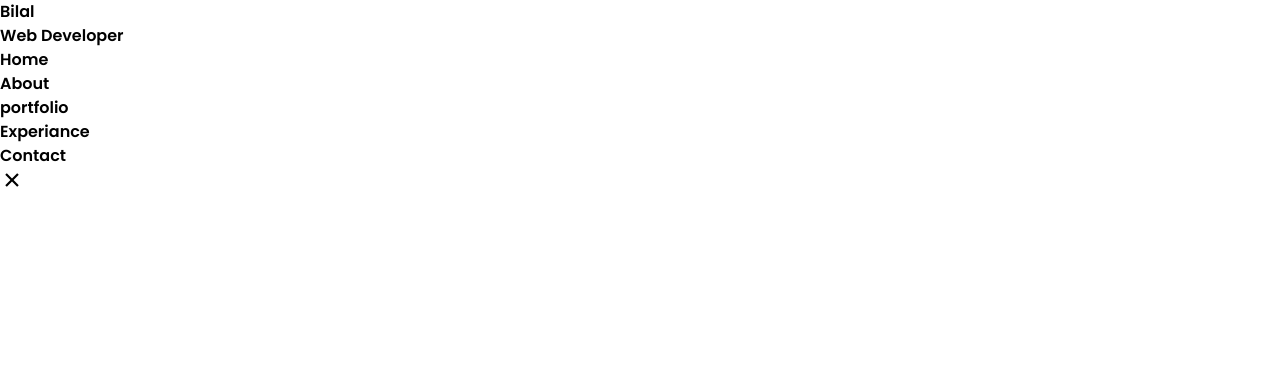
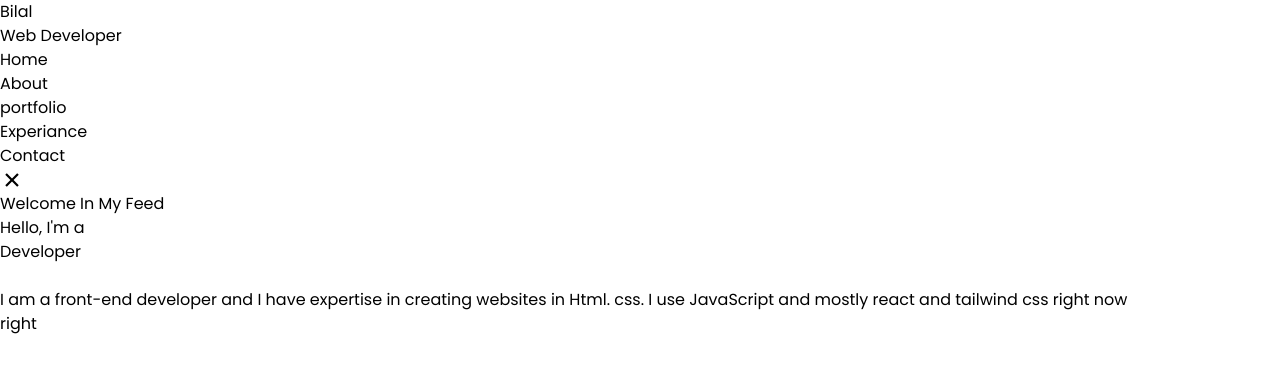
Before and after one commit to BilalAhmed8959/portfolio-bilalahmed, a React (Vite) app: page / in a window 1280 px wide. Shown: the top 372 px of the page. Built offline with nearby package versions, Linux system fonts and the light colour scheme.

Commit message:
portfolio home

```diff
--- a/src/App.jsx
+++ b/src/App.jsx
@@ -1,10 +1,12 @@
 import React from 'react'
 import Navbar from './components/Navbar'
+import Home from './components/Home'
 
 const App = () => {
   return (
   <>
   <Navbar />
+  <Home/>
   </>
   )
 }
--- /dev/null
+++ b/src/components/Home.jsx
@@ -0,0 +1,22 @@
+import React from 'react'
+
+export default function Home() {
+  return (
+   <>
+   <div className='max-w-screen-2x1 container mx-auto px-4 md:px-20 my-20'>
+    <div className='flex flex-col md:flex-row'>
+    <div className='md:w-1/2 mt-12 md:mt-24 space-y-2'>
+    <spen>Welcome In My Feed </spen>
+   <div className='flex space-x-1 text-2xl md:text-4xl'>
+   <h1>Hello, I'm a</h1>
+   <spen className="text-red-700 font-bold">Developer</spen>
+   </div>
+   <br></br>
+    <p>I am a front-end developer and I have expertise in creating websites in Html.  css.  I use JavaScript and mostly react and tailwind css right now</p>
+    </div>
+    <div className='md:w-1/2'>right</div>
+    </div>
+   </div>
+   </>
+  )
+}
--- a/src/index.css
+++ b/src/index.css
@@ -1,6 +1,6 @@
 @font-face {
     font-family: poppins;
-    src: url(../src/assets/Poppins/Poppins-SemiBold.ttf);
+    src: url(../src/assets/Poppins/Poppins-Regular.ttf);
 }
 @tailwind base;
 @tailwind components;
```
